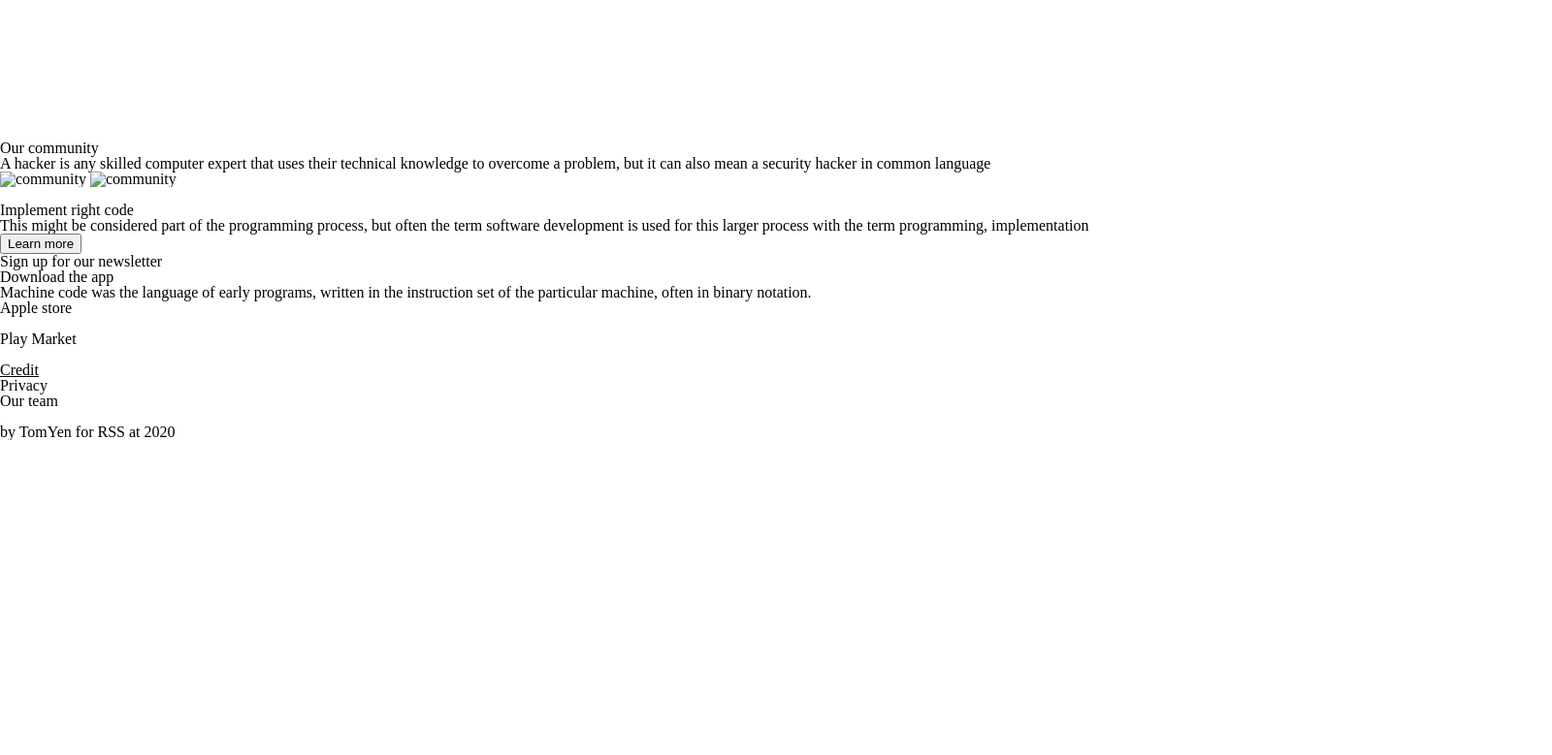
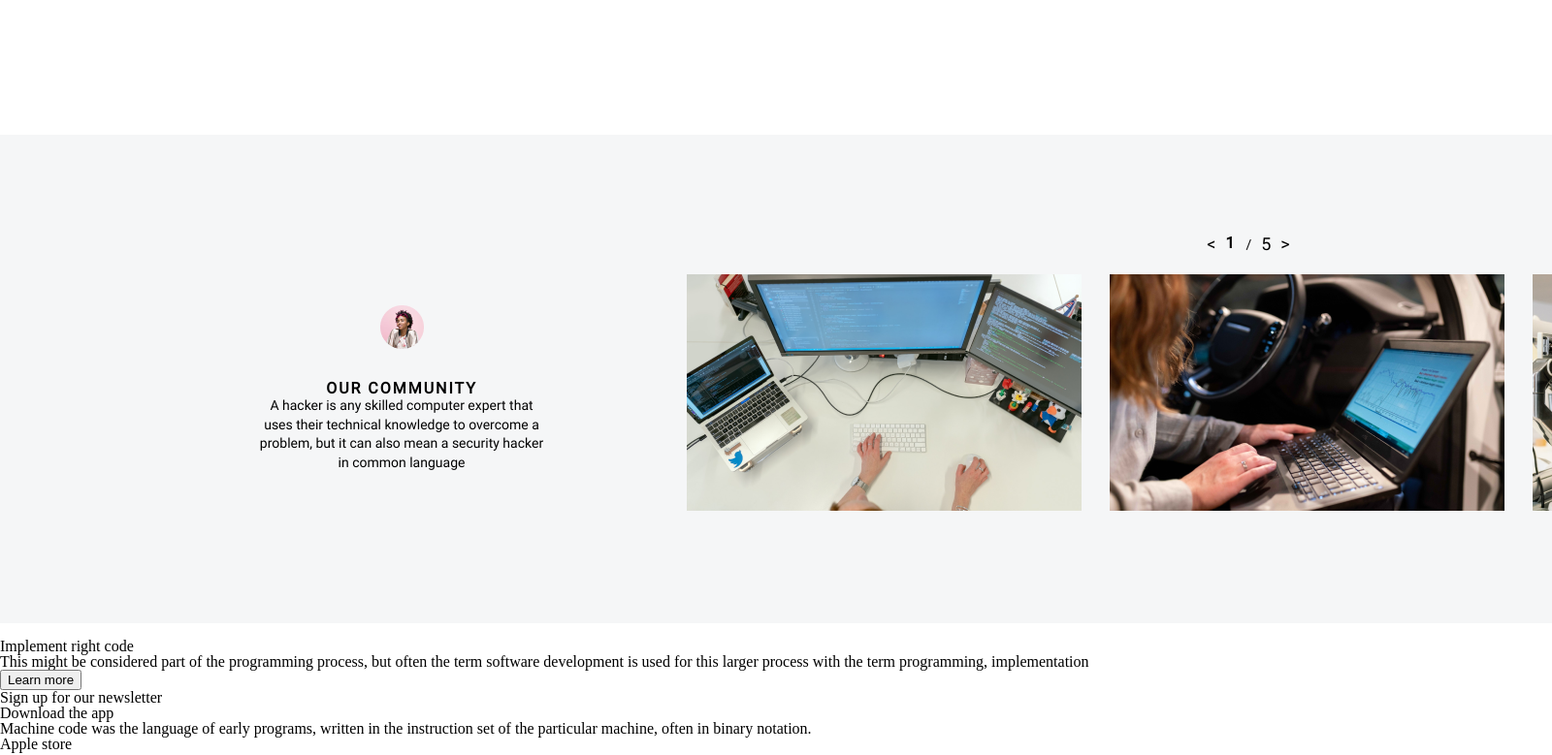
Before and after one commit to Silver248/webdev, a plain HTML site: page index.html in a window 1280 px wide. Shown: the part 1448-2227 px from the top of the page at 97% size, 1600 px wide, since content can reach past the window. Before the commit the page ends 1902 px from the top, so only its background shows below. Drawn offline with nearby package versions, Linux system fonts and the light colour scheme.

Commit message:
feat: finish 4th div

```diff
--- a/index.html
+++ b/index.html
@@ -44,13 +44,24 @@
 
     <div class="community">
         <div>
-            <img src="">
+            <img src="./assets/images/userpic-wrapper.png" alt="person">
             <p>Our community</p>
             <p>A hacker is any skilled computer expert that uses their technical knowledge to overcome a problem, but it can also mean a security hacker in common language</p>
         </div>
         <div>
-            <img src="" alt="community">
-            <img src="" alt="community">
+            <div class="slider-symbols">
+                <p class="arrow"><a href="#">&lt;</a></p>
+                <p>1</p>
+                <p>/</p>
+                <p>5</p>
+                <p class="arrow"><a href="#">&gt;</a></p>
+            </div>
+            <div class="community-pic">
+                <img src="./assets/images/slider-item_1.png" alt="community">
+                <img src="./assets/images/slider-item_2.png" alt="community">
+                <img src="./assets/images/slider-item_3.png" alt="community">
+            </div>
+
         </div>
     </div>
 
--- a/style.css
+++ b/style.css
@@ -60,6 +60,7 @@ div.header h1 {
 /*Your Life*/
 
 div.your-life {
+    width: 1600px;
     background-image: url(./assets/images/bg-image-wrapper.png);
     font-family: Roboto, Arial, sans-serif;
     color: #FFFFFF;
@@ -67,7 +68,7 @@ div.your-life {
     flex-direction: column;
     font-size: 14px;
     padding-top: 235px;
-    padding-left: 80px;
+    padding-left: 0px;
 }
 
 div.your-life p:first-child {
@@ -115,13 +116,15 @@ div.your-life div.pics img {
 /*Rappresent*/
 
 div.rappresent {
+    width: 1600px;
     display: flex;
     flex-direction: row;
     justify-content: space-around;
     align-items: center;
     height: 842px;
-    margin-left: -10px;
+    margin-left: -33px;
     margin-top: -10px;
+    margin-bottom: 50px;
 }
 
 div.rappresent div:first-child {
@@ -132,8 +135,7 @@ div.rappresent div:first-child {
 div.rappresent p:first-child {
     font-family: Roboto-bold, Arial, sans-serif;
     font-size: 24px;
-    text-transform: uppercase;
-
+    text-transform: uppercase
 }
 
 div.rappresent p strong {
@@ -160,5 +162,73 @@ div.rappresent button {
 }
 
 div.rappresent div:nth-child(2) {
-    margin-left: -120px;
+    margin-left: -260px;
 }
+
+/*community*/
+
+div.community {
+    width: 1600px;
+    height: 504px;
+    background-color: #F5F6F7;
+    display: flex;
+    flex-direction: row;
+    justify-content: flex-end;
+    align-items: center;
+    margin-top: -40px;
+}
+
+div.community div:first-child {
+    width: 298px;
+    justify-content: center;
+    text-align: center;
+    padding-right: 120px;
+    padding-top: 20px;
+}
+
+div.community div img {
+    padding-bottom: 30px;
+}
+
+p.arrow a {
+    text-decoration: none;
+    color: black;
+}
+
+div.community div p:nth-child(2) {
+    font-family: Roboto, Arial, sans-serif;
+    font-size: 16px;
+    text-transform: uppercase;
+    font-weight: 700;
+    letter-spacing: 2px;
+
+}
+
+div.community div p:nth-child(3) {
+    font-family: Roboto, Arial, sans-serif;
+    font-size: 14px;
+    line-height: 140%;
+}
+
+div.community div.slider-symbols {
+    display: flex;
+    flex-direction: row;
+    justify-content: center;
+    font-family: Roboto, Arial, sans-serif;
+    font-size: 18px;
+    padding-left: 450px;
+    padding-top: 20px;
+    padding-bottom: 20px;
+}
+
+div.community div.slider-symbols p {
+    padding-left: 10px;
+}
+
+div.community-pic {
+
+}
+
+div.community-pic img {
+    padding-left: 25px;
+}
```
Also changed, not shown: assets/images/slider-item_1.png (added), assets/images/slider-item_2.png (added), assets/images/slider-item_3.png (added), assets/images/userpic-wrapper.png (added).
